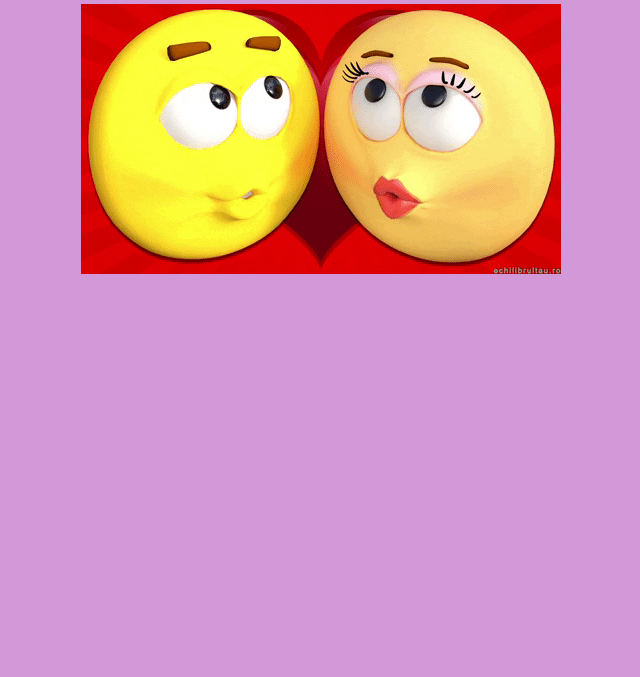
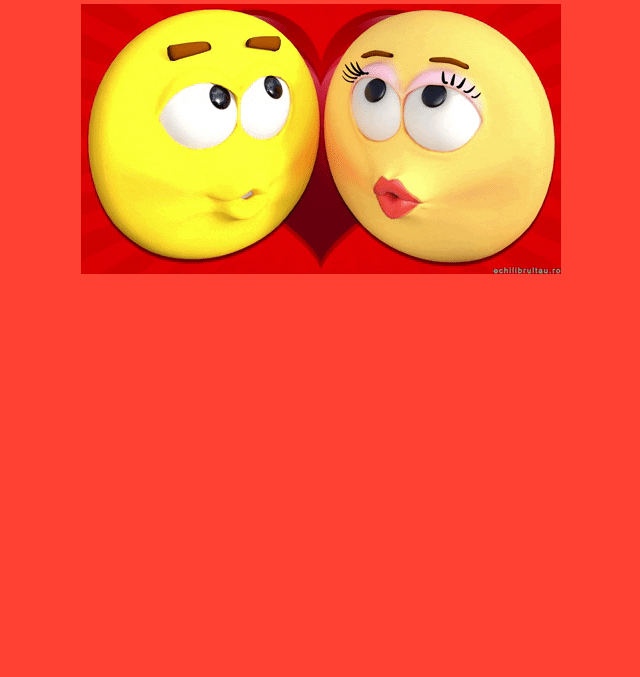
Before and after one commit to victoriaalcantara71-debug/victoriaalcantara71-debug.github.io, a plain HTML site: page thankyou.html in a window 1280 px wide. Shown: the part 123-800 px from the top of the page, without its empty margins (319-959 px from the left). Drawn offline with Linux system fonts and the light colour scheme.

Commit message:
Update thankyou.html

```diff
--- a/thankyou.html
+++ b/thankyou.html
@@ -9,7 +9,7 @@
             text-align: center;
             margin-top: 50px;
             font-family: 'Courier';
-			background-color:rgb(210, 152, 216);
+			background-color:#FF4133;
         }
 		#thankyou {
 			font-size: 50px;
```
